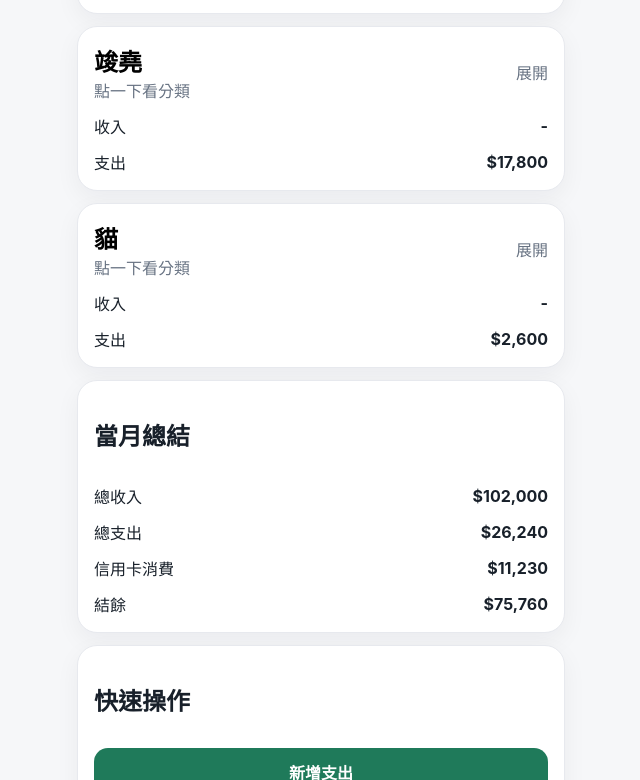
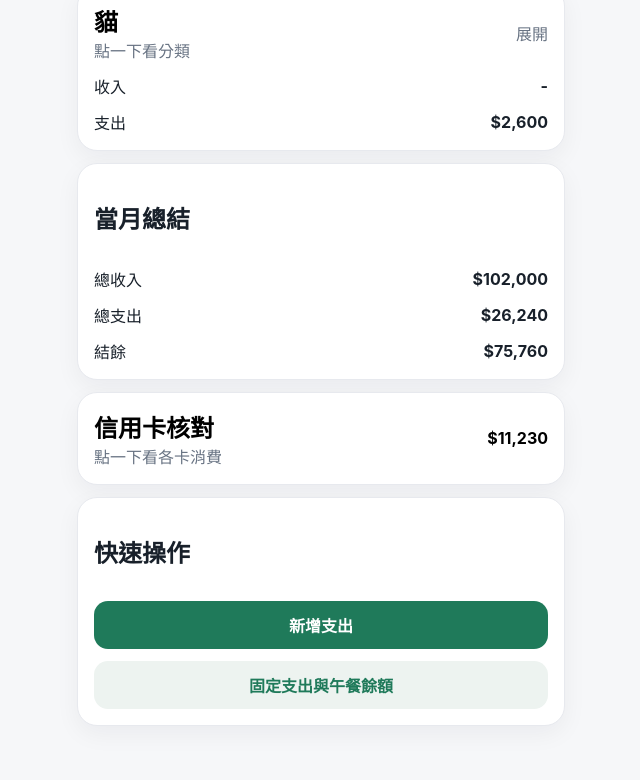
Before and after one commit to k89150-art/household-expense-app, a Next.js app: page / in a window 1280 px wide. Shown: the part 967-1747 px from the top of the page, without its empty margins (319-959 px from the left). Built offline with nearby package versions, Linux system fonts and the light colour scheme.

Commit message:
Move credit card summary below and make collapsible

```diff
--- a/src/components/HomeSummary.tsx
+++ b/src/components/HomeSummary.tsx
@@ -5,6 +5,7 @@
 type Viewer = "chris" | "wife";
 type Scope = "month" | "all";
 type PersonId = "self" | "spouse" | "junyao" | "cat";
+type CreditCardName = "玉山" | "國泰" | "中信" | "保費卡";
 
 type ExpenseLine = {
   date: string;
@@ -14,6 +15,7 @@
   note?: string;
   paidBy?: string;
   paymentMethod?: "現金" | "信用卡" | "轉帳" | "預付金";
+  creditCard?: CreditCardName;
 };
 
 type PersonSummary = {
@@ -35,9 +37,9 @@
       expenses: [
         ...lunch,
         { date: "2026-06-03", category: "餐飲", item: "早餐", amount: 90, note: "早餐店", paymentMethod: "現金" },
-        { date: "2026-06-07", category: "生活用品", item: "全聯", amount: 780, note: "衛生紙、洗碗精", paymentMethod: "信用卡" },
-        { date: "2026-06-18", category: "醫療", item: "門診", amount: 850, note: "掛號費與藥費", paymentMethod: "信用卡" },
-        { date: "2026-05-12", category: "餐飲", item: "晚餐", amount: 1800, note: "聚餐", paymentMethod: "信用卡" },
+        { date: "2026-06-07", category: "生活用品", item: "全聯", amount: 780, note: "衛生紙、洗碗精", paymentMethod: "信用卡", creditCard: "玉山" },
+        { date: "2026-06-18", category: "醫療", item: "門診", amount: 850, note: "掛號費與藥費", paymentMethod: "信用卡", creditCard: "國泰" },
+        { date: "2026-05-12", category: "餐飲", item: "晚餐", amount: 1800, note: "聚餐", paymentMethod: "信用卡", creditCard: "中信" },
       ],
     },
     {
@@ -45,9 +47,9 @@
       name: spouseLabel,
       income: viewer === "chris" ? 30000 : 72000,
       expenses: [
-        { date: "2026-06-02", category: "生活用品", item: "生活用品", amount: 1200, note: "清潔用品", paymentMethod: "信用卡" },
-        { date: "2026-06-15", category: "餐飲", item: "餐飲", amount: viewer === "chris" ? 2500 : 3200, note: "外食", paymentMethod: "信用卡" },
-        { date: "2026-05-08", category: "衣物", item: "衣物", amount: 980, note: "衣服", paymentMethod: "信用卡" },
+        { date: "2026-06-02", category: "生活用品", item: "生活用品", amount: 1200, note: "清潔用品", paymentMethod: "信用卡", creditCard: "玉山" },
+        { date: "2026-06-15", category: "餐飲", item: "餐飲", amount: viewer === "chris" ? 2500 : 3200, note: "外食", paymentMethod: "信用卡", creditCard: "中信" },
+        { date: "2026-05-08", category: "衣物", item: "衣物", amount: 980, note: "衣服", paymentMethod: "信用卡", creditCard: "國泰" },
       ],
     },
     {
@@ -55,19 +57,19 @@
       name: "竣堯",
       expenses: [
         { date: "2026-06-01", category: "學費", item: "學費", amount: 12000, note: "幼兒園月費", paidBy: viewer === "chris" ? "太太" : "我", paymentMethod: "轉帳" },
-        { date: "2026-06-05", category: "保健食品", item: "保健食品", amount: 1800, note: "兒童益生菌", paidBy: viewer === "chris" ? "我" : "先生", paymentMethod: "信用卡" },
-        { date: "2026-06-10", category: "保險", item: "保險", amount: 1500, note: "月平均", paidBy: viewer === "chris" ? "我" : "先生", paymentMethod: "信用卡" },
+        { date: "2026-06-05", category: "保健食品", item: "保健食品", amount: 1800, note: "兒童益生菌", paidBy: viewer === "chris" ? "我" : "先生", paymentMethod: "信用卡", creditCard: "玉山" },
+        { date: "2026-06-10", category: "保險", item: "保險", amount: 1500, note: "月平均", paidBy: viewer === "chris" ? "我" : "先生", paymentMethod: "信用卡", creditCard: "保費卡" },
         { date: "2026-06-20", category: "學費", item: "延托費", amount: 2500, note: "延托", paidBy: viewer === "chris" ? "太太" : "我", paymentMethod: "轉帳" },
-        { date: "2026-05-03", category: "娛樂", item: "童書", amount: 600, note: "繪本", paidBy: viewer === "chris" ? "太太" : "我", paymentMethod: "信用卡" },
+        { date: "2026-05-03", category: "娛樂", item: "童書", amount: 600, note: "繪本", paidBy: viewer === "chris" ? "太太" : "我", paymentMethod: "信用卡", creditCard: "中信" },
       ],
     },
     {
       id: "cat",
       name: "貓",
       expenses: [
-        { date: "2026-06-06", category: "寵物", item: "飼料", amount: 1400, note: "乾乾", paymentMethod: "信用卡" },
-        { date: "2026-06-19", category: "醫療", item: "動物醫院", amount: 1200, note: "回診", paymentMethod: "信用卡" },
-        { date: "2026-05-20", category: "寵物", item: "貓砂", amount: 520, note: "貓砂", paymentMethod: "信用卡" },
+        { date: "2026-06-06", category: "寵物", item: "飼料", amount: 1400, note: "乾乾", paymentMethod: "信用卡", creditCard: "中信" },
+        { date: "2026-06-19", category: "醫療", item: "動物醫院", amount: 1200, note: "回診", paymentMethod: "信用卡", creditCard: "國泰" },
+        { date: "2026-05-20", category: "寵物", item: "貓砂", amount: 520, note: "貓砂", paymentMethod: "信用卡", creditCard: "玉山" },
       ],
     },
   ];
@@ -95,9 +97,18 @@
   }, {});
 }
 
+function groupByCreditCard(expenses: ExpenseLine[]) {
+  return expenses.filter((line) => line.paymentMethod === "信用卡" && line.creditCard).reduce<Record<string, ExpenseLine[]>>((groups, expense) => {
+    const card = expense.creditCard ?? "未指定";
+    groups[card] = [...(groups[card] ?? []), expense];
+    return groups;
+  }, {});
+}
+
 export function HomeSummary({ viewer }: { viewer: Viewer }) {
   const [openedPersonId, setOpenedPersonId] = useState<string | null>(null);
   const [openedCategoryKey, setOpenedCategoryKey] = useState<string | null>(null);
+  const [showCreditCard, setShowCreditCard] = useState(false);
   const [selectedMonth, setSelectedMonth] = useState("2026-06");
   const [scope, setScope] = useState<Scope>("month");
   const baseData = useMemo(() => getBaseData(viewer), [viewer]);
@@ -110,7 +121,8 @@
   const allExpenses = summaries.flatMap((person) => person.expenses);
   const totalIncome = summaries.reduce((sum, item) => sum + (item.income ?? 0), 0);
   const totalExpense = allExpenses.reduce((sum, line) => sum + line.amount, 0);
-  const creditCardTotal = allExpenses.filter((line) => line.paymentMethod === "信用卡").reduce((sum, line) => sum + line.amount, 0);
+  const creditCardGroups = groupByCreditCard(allExpenses);
+  const creditCardTotal = Object.values(creditCardGroups).flat().reduce((sum, line) => sum + line.amount, 0);
   const balance = totalIncome - totalExpense;
 
   return (
@@ -125,12 +137,6 @@
           <button className={scope === "month" ? "btn" : "btn secondary"} type="button" onClick={() => setScope("month")}>當月</button>
           <button className={scope === "all" ? "btn" : "btn secondary"} type="button" onClick={() => setScope("all")}>全部月份</button>
         </div>
-      </article>
-
-      <article className="card grid">
-        <h2>信用卡核對</h2>
-        <div className="row"><span>{scope === "month" ? "當月信用卡消費" : "全部信用卡消費"}</span><strong>{money(creditCardTotal)}</strong></div>
-        <p className="muted" style={{ margin: 0 }}>這裡統計付款方式為信用卡的實際消費，用來跟信用卡帳單核對；信用卡繳款本身不列入支出。</p>
       </article>
 
       {summaries.map((person) => {
@@ -181,7 +187,7 @@
                           {lines.map((line) => (
                             <div className="row" key={`${person.id}-${line.date}-${line.item}-${line.amount}`}>
                               <span>{line.date.slice(5)}　{line.item}</span>
-                              <span className="muted">{money(line.amount)}{line.note ? `・${line.note}` : ""}{line.paidBy ? `・${line.paidBy}付` : ""}</span>
+                              <span className="muted">{money(line.amount)}{line.note ? `・${line.note}` : ""}{line.creditCard ? `・${line.creditCard}` : ""}{line.paidBy ? `・${line.paidBy}付` : ""}</span>
                             </div>
                           ))}
                         </div>
@@ -199,8 +205,40 @@
         <h2>{scope === "month" ? "當月總結" : "全部月份總結"}</h2>
         <div className="row"><span>總收入</span><strong>{money(totalIncome)}</strong></div>
         <div className="row"><span>總支出</span><strong>{money(totalExpense)}</strong></div>
-        <div className="row"><span>信用卡消費</span><strong>{money(creditCardTotal)}</strong></div>
         <div className="row"><span>結餘</span><strong>{money(balance)}</strong></div>
+      </article>
+
+      <article className="card grid">
+        <button
+          className="row"
+          type="button"
+          onClick={() => setShowCreditCard((value) => !value)}
+          style={{ border: 0, background: "transparent", padding: 0, textAlign: "left" }}
+        >
+          <div>
+            <h2 style={{ margin: 0 }}>信用卡核對</h2>
+            <div className="muted">點一下看各卡消費</div>
+          </div>
+          <strong>{money(creditCardTotal)}</strong>
+        </button>
+        {showCreditCard ? (
+          <div className="grid">
+            {Object.entries(creditCardGroups).map(([cardName, lines]) => {
+              const total = lines.reduce((sum, line) => sum + line.amount, 0);
+              return (
+                <div className="card grid" style={{ boxShadow: "none" }} key={cardName}>
+                  <div className="row"><strong>{cardName}</strong><strong>{money(total)}</strong></div>
+                  {lines.map((line) => (
+                    <div className="row" key={`${cardName}-${line.date}-${line.item}`}>
+                      <span>{line.date.slice(5)}　{line.item}</span>
+                      <span className="muted">{money(line.amount)}・{line.note ?? line.category}</span>
+                    </div>
+                  ))}
+                </div>
+              );
+            })}
+          </div>
+        ) : null}
       </article>
     </section>
   );
```
